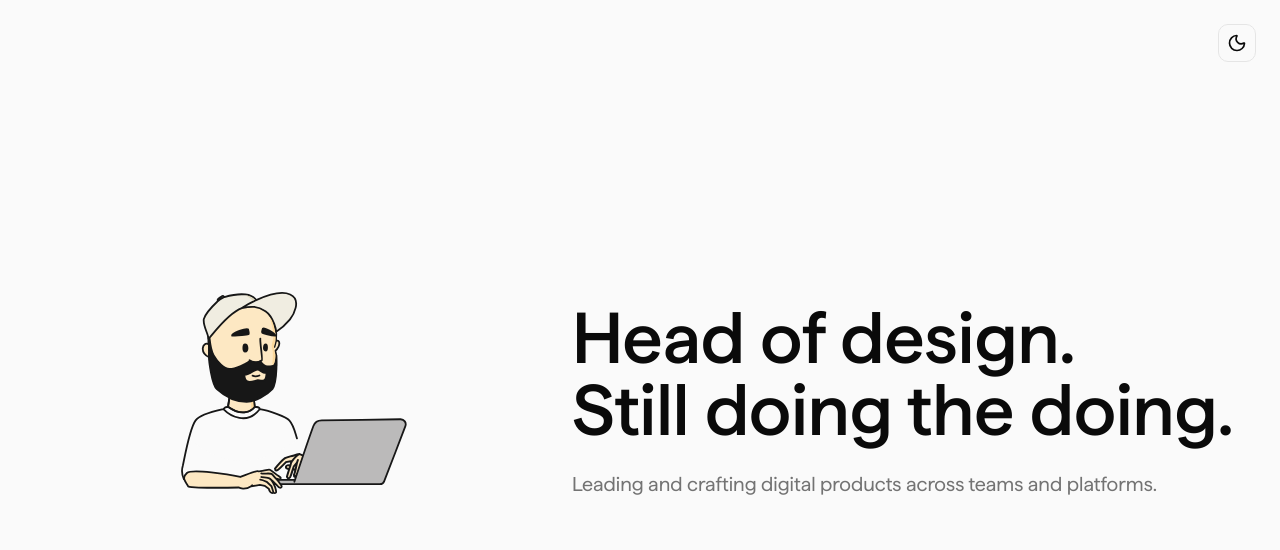
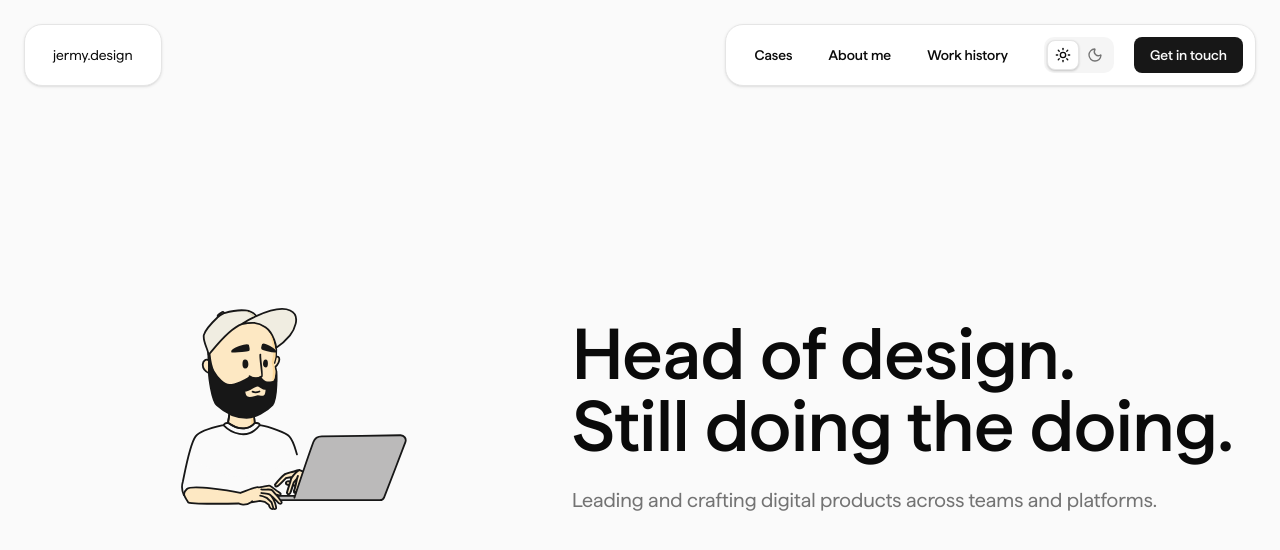
Before and after one commit to lukemauricejermy/jermy.design, a Next.js app: page / in a window 1280 px wide. Shown: the top 550 px of the page. Built offline with nearby package versions, Linux system fonts and the light colour scheme.

Commit message:
Add responsive header with nav and theme toggle

```diff
--- a/src/app/page.tsx
+++ b/src/app/page.tsx
@@ -1,8 +1,10 @@
 import Hero from "@/components/Hero";
+import { Header } from "@/components/Header";
 
 export default function Home() {
   return (
     <main>
+      <Header />
       <Hero />
     </main>
   );
--- /dev/null
+++ b/src/components/Header.tsx
@@ -0,0 +1,113 @@
+"use client";
+
+import Link from "next/link";
+import { useState } from "react";
+import { Menu, X } from "lucide-react";
+import { ThemeToggle } from "./theme-toggle-header";
+
+const navigation = [
+  { name: "Cases", href: "/work" },
+  { name: "About me", href: "/about" },
+  { name: "Work history", href: "/work-history" },
+];
+
+export function Header() {
+  const [mobileMenuOpen, setMobileMenuOpen] = useState(false);
+
+  return (
+    <header className="fixed top-0 left-0 right-0 z-50 px-6 py-6">
+      <div className="flex items-center justify-between max-w-[1728px] mx-auto">
+        {/* Logo */}
+        <Link
+          href="/"
+          className="bg-card border border-border flex items-center px-3 py-3 rounded-2xl shadow-sm shrink-0 hover:bg-accent transition-colors"
+        >
+          <div className="flex h-9 items-center justify-center px-4 py-2 rounded-md shrink-0">
+            <span className="font-sans text-sm leading-none text-foreground">
+              jermy.design
+            </span>
+          </div>
+        </Link>
+
+        {/* Desktop Navigation */}
+        <nav className="hidden md:flex items-center">
+          <div className="bg-card border border-border flex gap-5 items-center px-3 py-3 rounded-2xl shadow-sm">
+            {/* Navigation Links Container - gap-1 (4px) between links */}
+            <div className="flex gap-1 items-center">
+              {navigation.map((item) => (
+                <Link
+                  key={item.name}
+                  href={item.href}
+                  className="h-9 flex items-center justify-center px-4 py-2 rounded-md text-sm leading-5 font-medium text-foreground hover:bg-accent transition-colors"
+                >
+                  {item.name}
+                </Link>
+              ))}
+            </div>
+
+            {/* Theme Toggle */}
+            <ThemeToggle />
+
+            {/* Get in touch button - NOW INSIDE */}
+            <Link
+              href="/contact"
+              className="bg-primary text-primary-foreground h-9 flex items-center justify-center px-4 py-2 rounded-md text-sm leading-5 font-medium hover:opacity-90 transition-opacity"
+            >
+              Get in touch
+            </Link>
+          </div>
+        </nav>
+
+        {/* Mobile Navigation */}
+        <div className="md:hidden flex items-center">
+          <div className="bg-card border border-border flex gap-2 items-center px-3 py-3 rounded-2xl shadow-sm">
+            {/* Menu Button */}
+            <button
+              onClick={() => setMobileMenuOpen(!mobileMenuOpen)}
+              className="bg-secondary text-secondary-foreground h-9 flex items-center justify-center gap-2 px-4 py-2 rounded-md text-sm leading-5 font-medium hover:bg-accent transition-colors"
+              aria-label="Toggle menu"
+            >
+              {mobileMenuOpen ? (
+                <X className="size-4" />
+              ) : (
+                <Menu className="size-4" />
+              )}
+              <span>Menu</span>
+            </button>
+
+            {/* Get in touch button - NOW INSIDE */}
+            <Link
+              href="/contact"
+              className="bg-primary text-primary-foreground h-9 flex items-center justify-center px-4 py-2 rounded-md text-sm leading-5 font-medium hover:opacity-90 transition-opacity"
+            >
+              Get in touch
+            </Link>
+          </div>
+        </div>
+      </div>
+
+      {/* Mobile Menu */}
+      {mobileMenuOpen && (
+        <div className="md:hidden mt-4 bg-card border border-border rounded-2xl shadow-sm p-3">
+          <nav className="flex flex-col gap-1">
+            {navigation.map((item) => (
+              <Link
+                key={item.name}
+                href={item.href}
+                onClick={() => setMobileMenuOpen(false)}
+                className="h-9 flex items-center px-4 py-2 rounded-md text-sm leading-5 font-medium text-foreground hover:bg-accent transition-colors"
+              >
+                {item.name}
+              </Link>
+            ))}
+            <div className="pt-2 border-t border-border mt-1">
+              <div className="px-4 py-2">
+                <ThemeToggle />
+              </div>
+            </div>
+          </nav>
+        </div>
+      )}
+    </header>
+  );
+}
--- a/src/components/Hero.tsx
+++ b/src/components/Hero.tsx
@@ -1,9 +1,6 @@
-import { ThemeToggle } from "./theme-toggle";
-
 export default function Hero() {
   return (
-    <section className="flex flex-col items-center justify-center px-6 py-16 md:py-32 w-full min-h-screen relative">
-      <ThemeToggle />
+    <section className="flex flex-col items-center justify-center px-6 pt-32 pb-16 md:pt-40 md:pb-32 w-full min-h-screen">
       <div className="flex flex-1 flex-wrap gap-2 items-center justify-center max-w-[1440px] w-full">
         {/* Left Column - Self Portrait */}
         <div className="flex flex-1 items-center justify-center max-w-[540px] min-w-[240px]">
--- /dev/null
+++ b/src/components/theme-toggle-header.tsx
@@ -0,0 +1,63 @@
+"use client";
+
+import { useTheme } from "next-themes";
+import { Sun, Moon } from "lucide-react";
+import { useEffect, useState } from "react";
+
+export function ThemeToggle() {
+  const { theme, setTheme } = useTheme();
+  const [mounted, setMounted] = useState(false);
+
+  useEffect(() => {
+    setMounted(true);
+  }, []);
+
+  if (!mounted) {
+    return (
+      <div className="bg-muted flex h-9 items-center p-[3px] rounded-lg">
+        <div className="size-4" />
+      </div>
+    );
+  }
+
+  const isDark = theme === "dark";
+
+  const toggleTheme = () => {
+    setTheme(isDark ? "light" : "dark");
+  };
+
+  return (
+    <button
+      onClick={toggleTheme}
+      className="bg-muted flex h-9 items-center p-[3px] rounded-lg relative cursor-pointer hover:opacity-90 transition-opacity"
+      aria-label={isDark ? "Switch to light mode" : "Switch to dark mode"}
+    >
+      {/* Sliding indicator - matches active button dimensions exactly from Figma */}
+      {/* Left button: starts at 3px, Right button: starts at 50% */}
+      <div
+        className="absolute bg-card border border-border rounded-md shadow-[0px_1px_3px_0px_rgba(0,0,0,0.1),0px_1px_2px_0px_rgba(0,0,0,0.1)]"
+        style={{
+          width: "calc(50% - 3px)",
+          height: "calc(100% - 6px)",
+          top: "3px",
+          left: isDark ? "50%" : "3px",
+          transitionProperty: "left",
+          transitionDuration: "320ms",
+          transitionTimingFunction: "ease-in-out"
+        }}
+      />
+
+      {/* Icons - matches Figma structure exactly with p-2 (8px) padding, h-full */}
+      <div className="relative flex items-center w-full h-full z-10">
+        {/* Sun button area - matches Figma button structure */}
+        <div className="flex-1 flex items-center justify-center p-2 rounded-md h-full">
+          <Sun className={`size-4 transition-colors duration-[320ms] ${!isDark ? "text-foreground" : "text-muted-foreground"}`} />
+        </div>
+        {/* Moon button area - matches Figma button structure */}
+        <div className="flex-1 flex items-center justify-center p-2 rounded-md h-full">
+          <Moon className={`size-4 transition-colors duration-[320ms] ${isDark ? "text-foreground" : "text-muted-foreground"}`} />
+        </div>
+      </div>
+    </button>
+  );
+}
```
